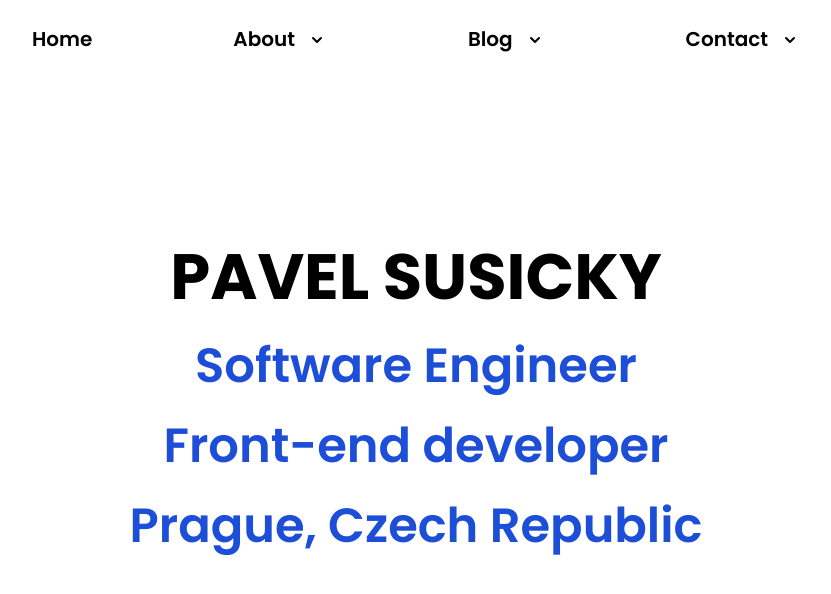
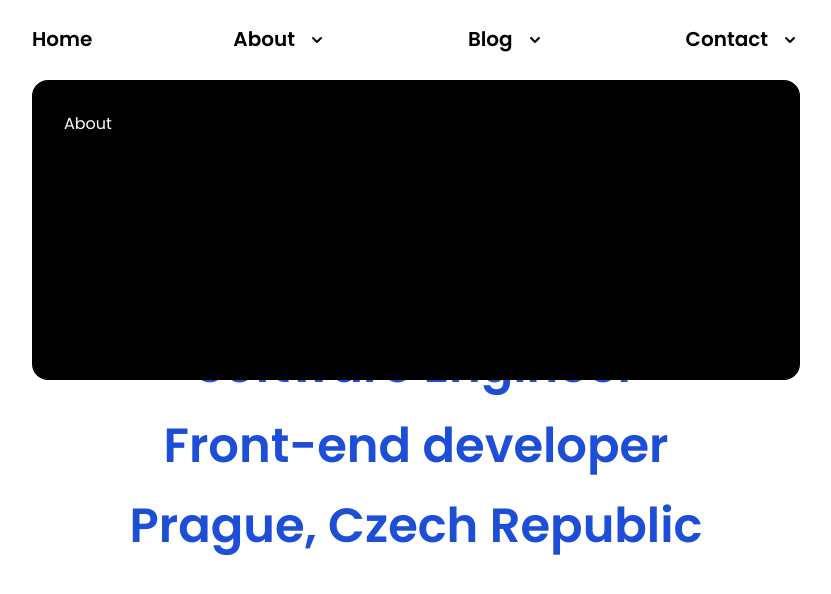
Before and after one commit to susickypavel/frontendista.cz, a Next.js app: page / in a window 1280 px wide. Both pictures are taken after a click on the element "About". Shown: the top 594 px of the page, without its empty margins (224-1055 px from the left). Built offline with nearby package versions, Linux system fonts and the light colour scheme.

Commit message:
feat(dropdown): add basic dropdown styling

```diff
--- /dev/null
+++ b/src/components/navigation/navigation-dropdown/navigation-dropdown.component.tsx
@@ -0,0 +1,11 @@
+import * as React from "react";
+
+import styles from "./navigation-dropdown.module.scss";
+
+export interface NavigationDropdownProps {}
+
+export const NavigationDropdown: React.FunctionComponent<NavigationDropdownProps> = ({
+  children,
+}) => {
+  return <div className={styles.dropdown}>{children}</div>;
+};
--- /dev/null
+++ b/src/components/navigation/navigation-dropdown/navigation-dropdown.module.scss
@@ -0,0 +1,12 @@
+.dropdown {
+  background: black;
+  color: white;
+  position: absolute;
+  left: 50%;
+  transform: translate(-50%, 0);
+  width: 100%;
+  max-width: 768px;
+  height: 300px;
+  border-radius: 16px;
+  padding: 32px;
+}
--- a/src/components/navigation/navigation.component.tsx
+++ b/src/components/navigation/navigation.component.tsx
@@ -4,6 +4,7 @@ import { HiChevronDown } from "react-icons/hi";
 import styles from "./navigation.module.scss";
 
 import { AnchorLink } from "@components/common/anchor-link/anchor-link.component";
+import { NavigationDropdown } from "./navigation-dropdown/navigation-dropdown.component";
 
 const LINKS: Array<{
   href: string;
@@ -17,22 +18,22 @@ const LINKS: Array<{
   {
     href: "/about",
     label: "About",
-    dropdown: <div />,
+    dropdown: <div>About</div>,
   },
   {
     href: "/blog",
     label: "Blog",
-    dropdown: <div />,
+    dropdown: <div>Blog</div>,
   },
   {
     href: "/contact",
     label: "Contact",
-    dropdown: <div />,
+    dropdown: <div>Contact</div>,
   },
 ];
 
 export const Navigation: React.FunctionComponent = () => {
-  const [, setContent] = React.useState<JSX.Element | null>(null);
+  const [dropdownContent, setContent] = React.useState<JSX.Element | null>(null);
 
   return (
     <nav className={styles.navigation} onMouseLeave={() => setContent(null)}>
@@ -54,6 +55,7 @@ export const Navigation: React.FunctionComponent = () => {
           </li>
         ))}
       </ul>
+      {dropdownContent && <NavigationDropdown>{dropdownContent}</NavigationDropdown>}
     </nav>
   );
 };
```
